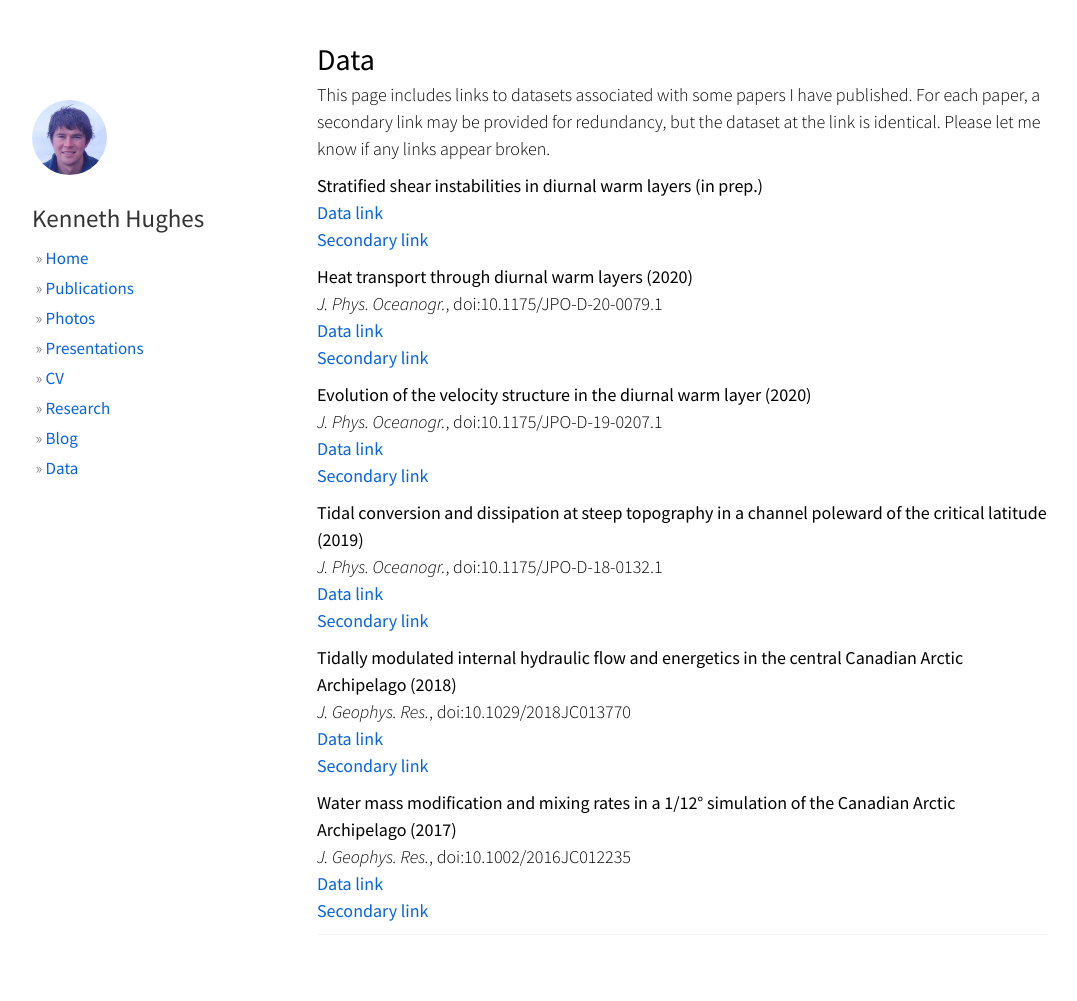
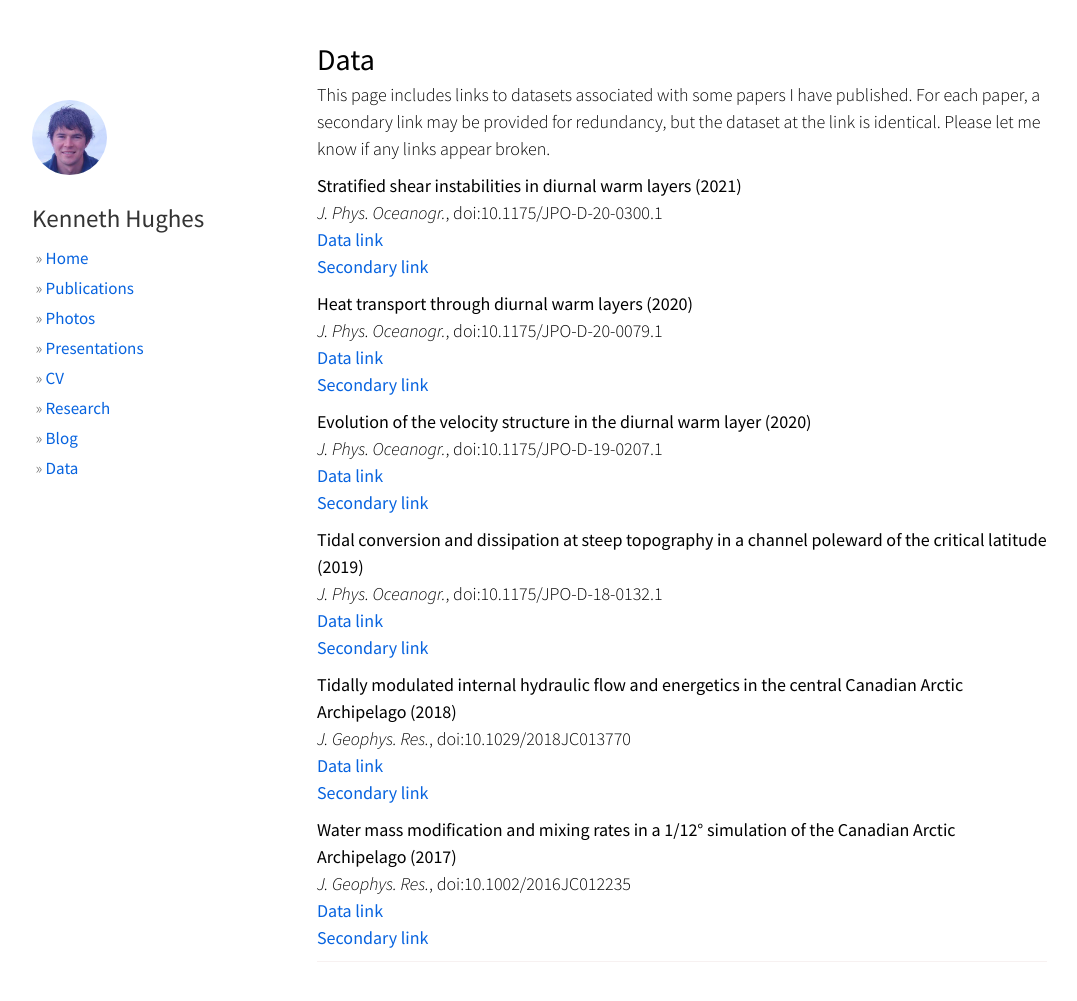
Before and after one commit to hugke729/hugke729.github.io, a Jekyll site: the page built from data/index.md, in a window 1280 px wide and 1015 px high. Shown: the top 1001 px of the window, without its empty margins (53-1130 px from the left). Built offline with Jekyll 4.4.1, drawn with Linux system fonts in a browser that asks for light colours; nearby versions of some CDN libraries.

Commit message:
Update instabilities data description

```diff
--- a/data/index.md
+++ b/data/index.md
@@ -9,7 +9,8 @@ css: publications
 
 This page includes links to datasets associated with some papers I have published. For each paper, a secondary link may be provided for redundancy, but the dataset at the link is identical. Please let me know if any links appear broken.
 
-__Stratified shear instabilities in diurnal warm layers (in prep.)__
+__Stratified shear instabilities in diurnal warm layers (2021)__
+*J. Phys. Oceanogr.*, doi:10.1175/JPO-D-20-0300.1
 [Data link][instability_link1]
 [Secondary link][instability_link2]
 
```
